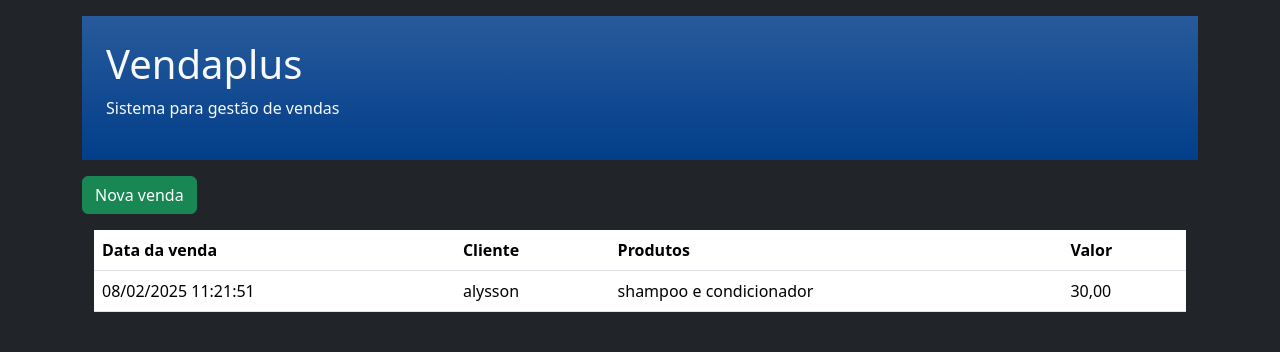
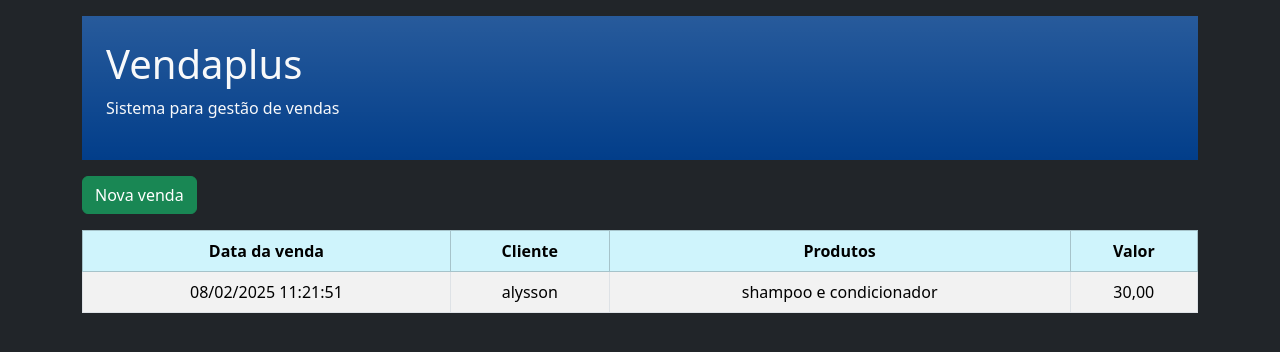
Before and after one commit to alyssongab/vendaplus, a PHP site: page /vendaplus/ in a window 1280 px wide. Shown: the top 352 px of the page. Run offline with PHP 8.4, Linux system fonts and the light colour scheme; data comes from the database, SQL or seed files in the repository; a stand-in replaces the project's code that opens the database connection; some libraries are stand-ins or nearby versions.

Commit message:
change: melhoria no layout da tabela

```diff
--- a/app/includes/listagem.php
+++ b/app/includes/listagem.php
@@ -6,9 +6,11 @@
         </a>
     </section>
 
-    <section id="listagem" class="mt-3 container">
-        <table id="tabela-vendas" class="table">
-            <thead>
+    <section id="listagem" class="mt-3 table-container">
+        <!-- tabela -->
+        <div class="table-responsive">
+            <table id="tabela-vendas" class="table table-striped table-bordered table-hover text-center align-middle text-break">
+                <thead class="table-info">
                     <tr>
                         <th scope="col">Data da venda</th>
                         <th scope="col">Cliente</th>
@@ -20,6 +22,7 @@
 
                 </tbody>
             </table>
+        </div>
     </section>
 
 </main>
```
Lines whose indentation alone changed are shown as unchanged.
